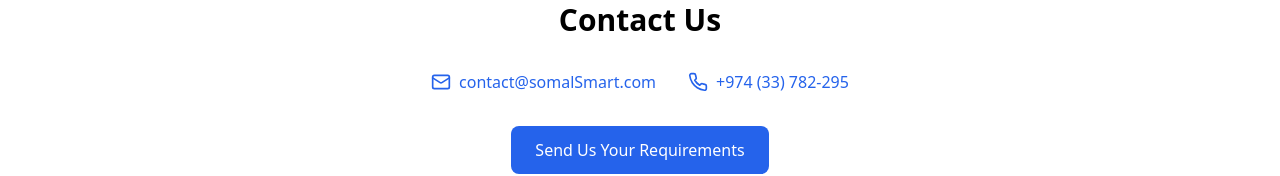
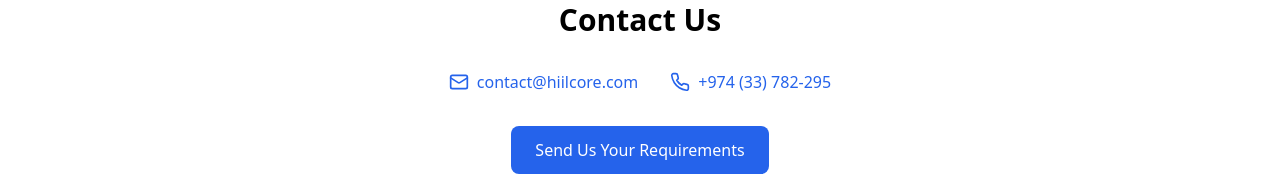
Before and after one commit to mustafasigad/iot-solutions-somalsmart, a Next.js app: page /iot-solutions-somalsmart/ in a window 1280 px wide. Shown: the part 2664-2840 px from the top of the page. Built offline with nearby package versions, Linux system fonts and the light colour scheme.

Commit message:
page look  improved

```diff
--- a/src/components/home/ContactSection.js
+++ b/src/components/home/ContactSection.js
@@ -63,7 +63,7 @@
           <div className="flex flex-col md:flex-row justify-center gap-8 mb-8">
             <a href="mailto:contact@iotsolutions.com" className="flex items-center justify-center gap-2 text-blue-600 hover:text-blue-700">
               <Mail className="h-5 w-5" />
-              contact@somalSmart.com
+              contact@hiilcore.com
             </a>
             <a href="tel:+1234567890" className="flex items-center justify-center gap-2 text-blue-600 hover:text-blue-700">
               <Phone className="h-5 w-5" />
```
